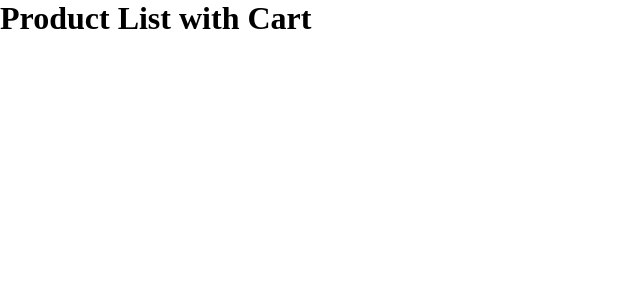
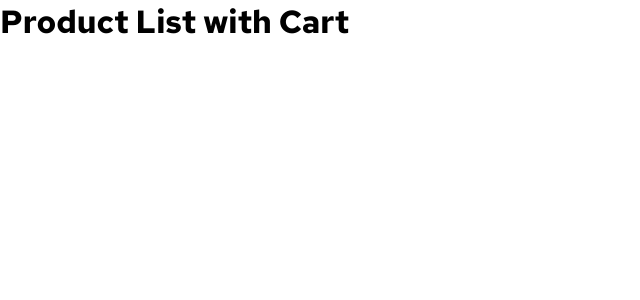
Before and after one commit to Aditi-Sawardekar/product-list-with-cart, a React (Vite) app: page / in a window 1280 px wide. Shown: the top 300 px of the page, without its empty margins (0-640 px from the left). Built offline with nearby package versions, Linux system fonts and the light colour scheme.

Commit message:
Update index.css with body defaults and import typography.css

```diff
--- a/src/index.css
+++ b/src/index.css
@@ -1,5 +1,15 @@
+@import "./styles/typography.css";
+
 * {
   margin: 0;
   padding: 0;
   box-sizing: border-box;
 }
+
+body {
+  font-family: "Red Hat Text", sans-serif;
+  font-weight: 400;
+  background-color: #fff;
+  color: #000;
+  -webkit-font-smoothing: antialiased;
+}
```
